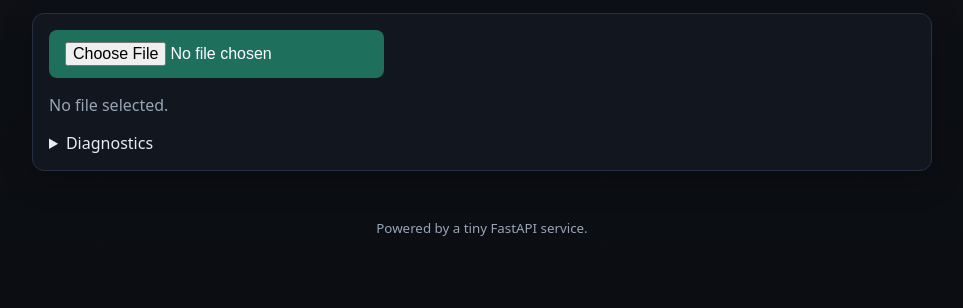
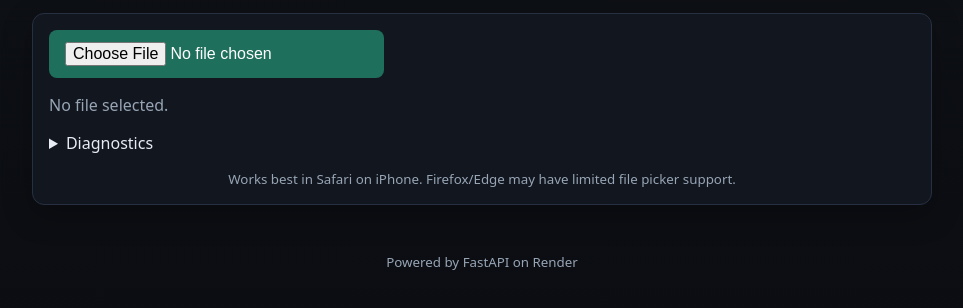
Before and after one commit to IdahoGinaz/ForQTSB, a plain HTML site: page index.html in a window 1280 px wide. Shown: the part 140-448 px from the top of the page, without its empty margins (158-1121 px from the left). Drawn offline with Linux system fonts and the light colour scheme.

Commit message:
Revise index.html with footer and compatibility info
Updated footer text and added compatibility note for file picker.

```diff
--- a/index.html
+++ b/index.html
@@ -4,8 +4,8 @@
   <meta charset="UTF-8" />
   <meta name="viewport" content="width=device-width,initial-scale=1" />
   <title>VO₂ Max Extractor</title>
+  <link rel="stylesheet" href="style.css" />
   <link rel="manifest" href="manifest.json" />
-  <link rel="stylesheet" href="style.css" />
   <meta name="theme-color" content="#0b3d2e" />
 </head>
 <body>
@@ -16,23 +16,23 @@
 
   <main>
     <div class="card">
-     <input type="file" id="fileInput" accept=".fit,.zip" class="file-button" />
+      <input type="file" id="fileInput" accept=".fit,.zip" class="file-button" />
       <div id="status" class="status">No file selected.</div>
-
       <div id="result" class="result"></div>
 
       <details id="diagnostics">
         <summary>Diagnostics</summary>
         <pre id="diagPre"></pre>
       </details>
+
+      <small>Works best in Safari on iPhone. Firefox/Edge may have limited file picker support.</small>
     </div>
   </main>
 
   <footer>
-    <small>Powered by a tiny FastAPI service.</small>
+    <small>Powered by FastAPI on Render</small>
   </footer>
 
   <script src="script.js"></script>
 </body>
-
 </html>
```
